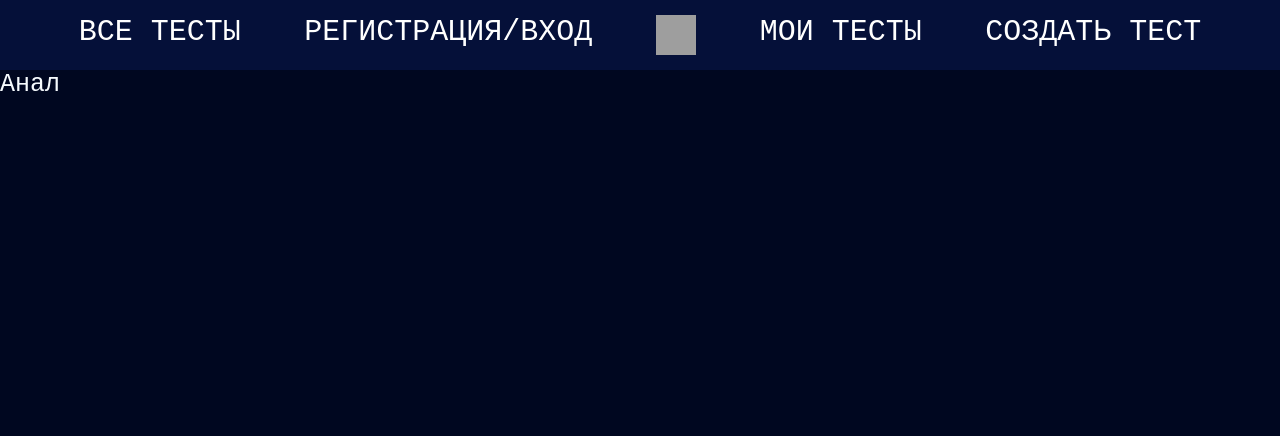
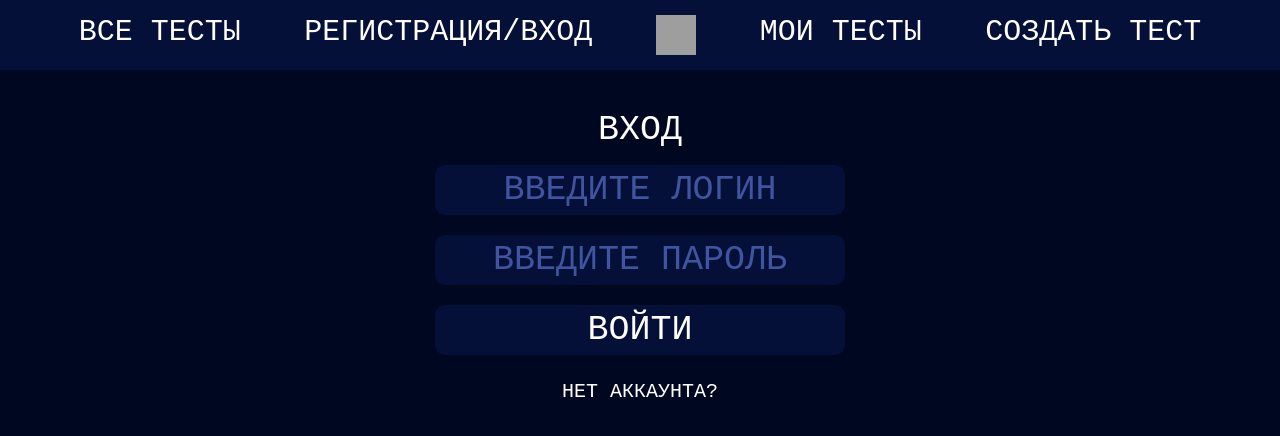
Before and after one commit to LordCookis/Tester, a Next.js app: page /logReg in a window 1280 px wide. Shown: the top 436 px of the page. Built offline with nearby package versions, Linux system fonts and the light colour scheme; grey boxes are pictures that could not be loaded.

Commit message:
Add registration page

```diff
--- a/src/models/tests.js
+++ b/src/models/tests.js
@@ -1,19 +1,19 @@
-import {Schema, model} from 'mongoose'
-
-const testsSchema = new Schema({
-  name: String,
-  type: Boolean,
-  owner: String,
-  questions: [{
-    id: Number,
-    textQ: String,
-    answers: [{
-      id: Number,
-      textA: String,
-      state: Boolean
-    }]
-  }]
-})
-
-const tests = model('Tests', testsSchema)
-export default tests
+//import {Schema, model, models} from 'mongoose'
+//
+//const testsSchema = new Schema({
+//  name: String,
+//  type: Boolean,
+//  owner: String,
+//  questions: [{
+//    id: Number,
+//    textQ: String,
+//    answers: [{
+//      id: Number,
+//      textA: String,
+//      state: Boolean
+//    }]
+//  }]
+//})
+//
+//const tests = models.tests || model('Tests', testsSchema)
+//export default tests
--- a/src/pages/_app.jsx
+++ b/src/pages/_app.jsx
@@ -4,8 +4,8 @@ import '@/styles/globals.sass'
 import Layout from '../layouts/Layout'
 
 export default function App({ Component, pageProps }) {
-  const connect = async() => await services.base.connect()
-  useEffect(()=>{connect()}, [])
+  //const connect = async() => await services.base.connect()
+  //useEffect(()=>{connect()}, [])
 
   return (
   <Layout>
--- a/src/pages/addTest.jsx
+++ b/src/pages/addTest.jsx
@@ -1,6 +1,5 @@
-import { useState } from "react"
+import { useEffect, useState } from "react"
 import { randomNumber } from "@/utils/randomNumber"
-//import { set } from "mongoose"
 import { services } from "@/services"
 
 export default function addTest() {
@@ -25,6 +24,10 @@ export default function addTest() {
   })
   const [numQ, setNumQ] = useState(0)
   const [error, setError] = useState("")
+
+useEffect (() => {
+  setError("")
+}, [])
 
 const valueQuestion = (e) => {
   setTest({
@@ -69,7 +72,6 @@ const valueAnswer = (e, numA) => {
           ]
         } : question)
     })
-    setError("Ошибка: это ROFLS")
   }
 
   const delAnswer = (id) => {
--- a/src/pages/api/dbconnect.js
+++ b/src/pages/api/dbconnect.js
@@ -1,6 +1,6 @@
-import connectDB from '@/lib/connectDB'
+import connectDB from '@/lib/mongodb'
 
-export default function dbConnection(req, res){
+export default function dbConnect(req, res){
   connectDB()
   res.status(200).json({DBresponse: 'Ыпызява'})
 }
--- a/src/pages/api/tests.js
+++ b/src/pages/api/tests.js
@@ -1,12 +1,9 @@
 import tests from '@/models/tests'
 
 export default async function dbConnection(req, res){
-  const { name, type, owner, questions } = req.body
-  const result = await tests.create({
-    name,
-    type,
-    owner,
-    questions,
-  })
-  res.status(200).json({result})
+  const { test } = req.body
+  if (req.method === 'POST') {
+    const result = await tests.create({test})
+    res.status(200).json({result})
+  }
 }
--- a/src/pages/logReg.jsx
+++ b/src/pages/logReg.jsx
@@ -1,7 +1,65 @@
+import { useState } from "react"
+
 export default function logReg() {
+  const [page, setPage] = useState(true)
+  const [login, setLogin] = useState("")
+  const [password, setPassword] = useState("")
+	const [checkPassword, setCheckPassword] = useState("")
+  const [error, setError] = useState("")
+
+  const log = async(e) => {
+    e.preventDefault()
+    if (login === "") {
+      setError("Ошибка: логина нет")
+    } else if (password === "") {
+      setError("Ошибка: пароля нет")
+    } else {
+      localStorage.setItem("login", login)
+    }
+  }
+
+  const reg = async(e) => {
+    e.preventDefault()
+    if (login === "") {
+      setError("Ошибка: логина нет")
+    } else if (password.length < 8) {
+      setError("Ошибка: пароль слишком короткий")
+    } else if (password !== checkPassword) {
+      setError("Ошибка: пароли не совподают")
+    } else {
+      localStorage.setItem("login", login)
+      setLogin("")
+      setPassword("")
+      setCheckPassword("")
+    }
+
+  }
+
+  const reset = () => {
+    setLogin("")
+    setPassword("")
+    setCheckPassword("")
+    setPage(!page)
+  }
+
   return(
-    <>
-      Анал
-    </>
+    <div className="logRegPage">
+      {page ? <form className="logRegDiv" onSubmit={log}>
+      <span className="pageSpan">ВХОД</span>
+      <input className="input" autoComplete="off" value={login} placeholder="ВВЕДИТЕ ЛОГИН" onChange={(e)=>setLogin(e.target.value)}></input>
+      <input className="input" autoComplete="off" value={password} type="password" placeholder="ВВЕДИТЕ ПАРОЛЬ" onChange={(e)=>setPassword(e.target.value)}></input>
+      <button className="button">ВОЙТИ</button>
+      <button className="buttonPage" onClick={reset}>НЕТ АККАУНТА?</button>
+      </form> : <form className="logRegDiv" onSubmit={reg}>
+      <span className="pageSpan">РЕГИСТРАЦИЯ</span>
+      <input className="input" autoComplete="off" value={login} placeholder="ВВЕДИТЕ ЛОГИН" onChange={(e)=>setLogin(e.target.value)}></input>
+      <input className="input" autoComplete="off" value={password} type="password" placeholder="ВВЕДИТЕ ПАРОЛЬ" onChange={(e)=>setPassword(e.target.value)}></input>
+      <input className="input" autoComplete="off" value={checkPassword} type="password" placeholder="ПОВТОРИТЕ ПАРОЛЬ" onChange={(e)=>setCheckPassword(e.target.value)}></input>
+      <button className="button">ВОЙТИ</button>
+      <button className="buttonPage" onClick={reset}>ЕСТЬ АККАУНТ?</button>
+      </form>
+      }
+      <span className="errorSpan">{error}</span>
+    </div>
   )
 }
--- a/src/services/base.services.js
+++ b/src/services/base.services.js
@@ -1,4 +1,4 @@
-import connectDB from "@/lib/connectDB"
+import connectDB from "@/lib/mongodb"
 
 export const baseServices = {
   async connect() {
--- a/src/services/tests.services.js
+++ b/src/services/tests.services.js
@@ -5,3 +5,5 @@ export const testsServices = {
     await tests.create(test);
   }
 }
+
+export default testsServices
--- a/src/styles/globals.sass
+++ b/src/styles/globals.sass
@@ -199,3 +199,67 @@ body
         color: #4054A0
   .errorSpan
     color: #c41818
+
+.logRegPage
+  display: flex
+  flex-direction: column
+  align-items: center
+  .logRegDiv
+    width: 500px
+    padding: 15px
+    display: flex
+    justify-content: center
+    align-items: center
+    flex-direction: column
+    border-radius: 10px
+    .pageSpan
+      padding: 5px
+      margin-top: 20px
+      width: 400px
+      color: #ffffff
+      border-radius: 10px
+      font-family: monospace
+      font-size: 35px
+      text-align: center
+    .input
+      padding: 5px
+      margin: 10px
+      width: 400px
+      background-color: #051039
+      color: #ffffff
+      border: none
+      border-radius: 10px
+      font-family: monospace
+      font-size: 35px
+      text-align: center
+      outline: none
+      &::placeholder
+        color: #4054A0
+    .button
+      padding: 5px
+      margin: 10px
+      width: 410px
+      background-color: #051039
+      color: #ffffff
+      border: none
+      border-radius: 10px
+      font-family: monospace
+      font-size: 35px
+      transition: 200ms
+      &:hover
+        color: #4054A0
+    .buttonPage
+      padding: 5px
+      margin: 10px
+      width: 210px
+      background-color: #000720
+      color: #ffffff
+      border: none
+      border-radius: 10px
+      font-family: monospace
+      font-size: 20px
+      transition: 200ms
+      &:hover
+        color: #4054A0
+  .errorSpan
+    color: #c41818
```
Also changed, not shown: src/lib/mongodb.js (renamed from src/lib/connectDB.js).
